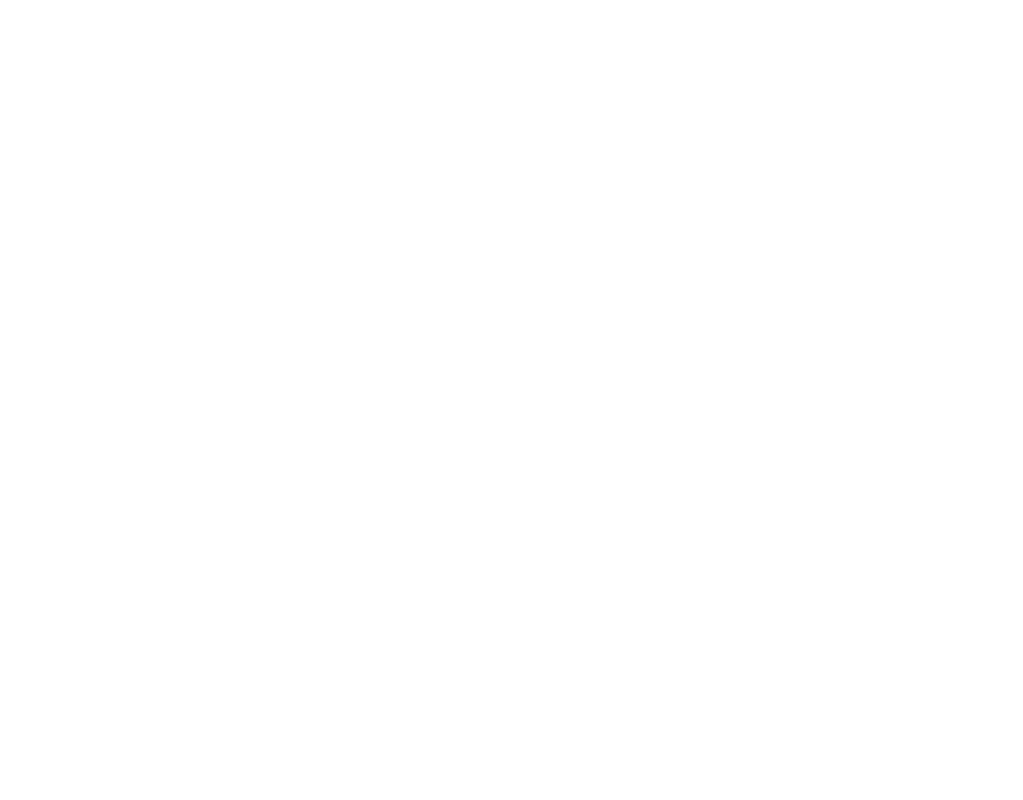
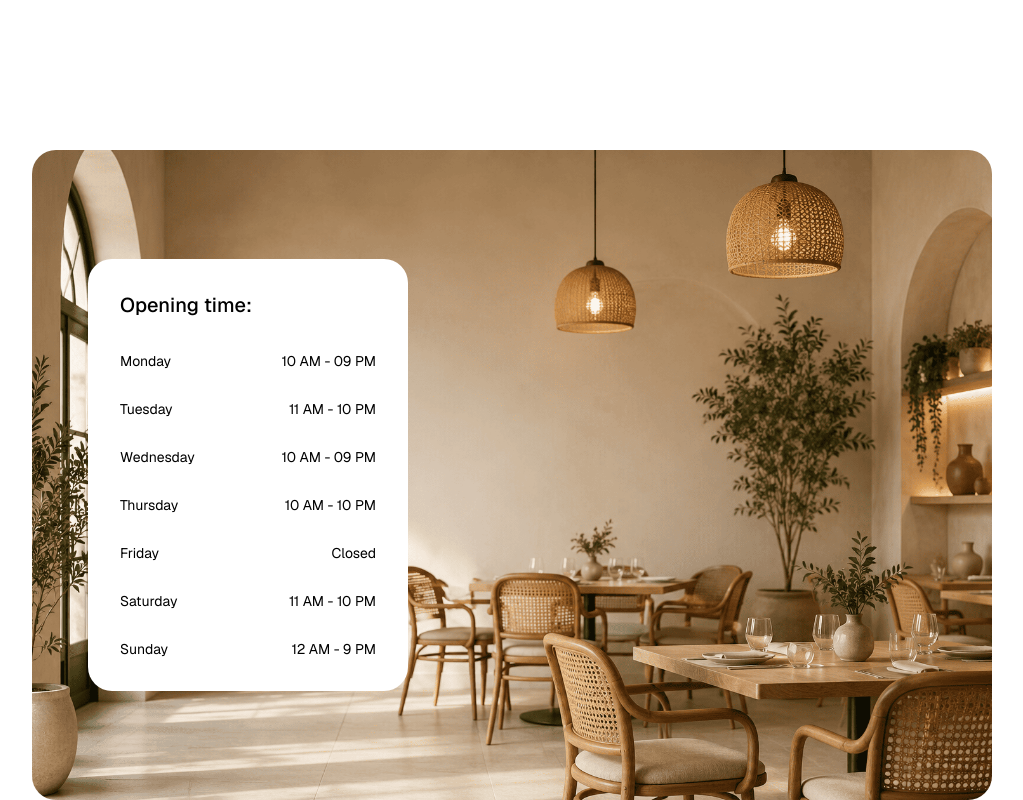
Before and after one commit to Jisap/vite-react-restro, a React (Vite) app: page / in a window 1280 px wide. Shown: the part 3959-4759 px from the top of the page, without its empty margins (128-1151 px from the left). Before the commit the page ends 3933 px from the top, so only its background shows below. Built offline with nearby package versions, Linux system fonts and the light colour scheme.

Commit message:
Timing Section

```diff
--- a/src/App.jsx
+++ b/src/App.jsx
@@ -5,6 +5,7 @@
 import Dishes from "./sections/Dishes"
 import Features from "./sections/Features"
 import BookingProcess from "./sections/BookingProcess"
+import Timing from "./sections/Timing"
 
 const App = () => {
   return (
@@ -16,6 +17,7 @@
       <Dishes />
       <Features />
       <BookingProcess />
+      <Timing />
     </>
   )
 }
--- /dev/null
+++ b/src/sections/Timing.jsx
@@ -0,0 +1,40 @@
+import Animated from "../components/Animated"
+import { timingData } from "../data/data"
+
+
+const Timing = () => {
+  return (
+    <section id="timing" className="px-auto mt-44">
+      <Animated
+        scale={0.8}
+        y={0}
+        className="w-full max-w-5xl h-162.5 rounded-3xl bg-cover bg-center flex items-center justify-center md:justify-start
+        px-6 md:px-14 overflow-hidden mx-auto bg-[url('/assets/restro-timing.png')]"
+      >
+        {/* White card overlay */}
+        <div className="bg-white rounded-3xl p-8 w-full max-w-xs">
+          <Animated delay={0.2}>
+            <h3 className="text-xl mb-8 font-medium">
+              Opening time:
+            </h3>
+          </Animated>
+
+          <div className="space-y-7">
+            {timingData.map((item, index) => (
+              <Animated
+                key={index}
+                delay={index * 0.15}
+                className="flex justify-between items-center"
+              >
+                <span>{item.day}</span>
+                <span>{item.hours}</span>
+              </Animated>
+            ))}
+          </div>
+        </div>
+      </Animated>
+    </section>
+  )
+}
+
+export default Timing
```
